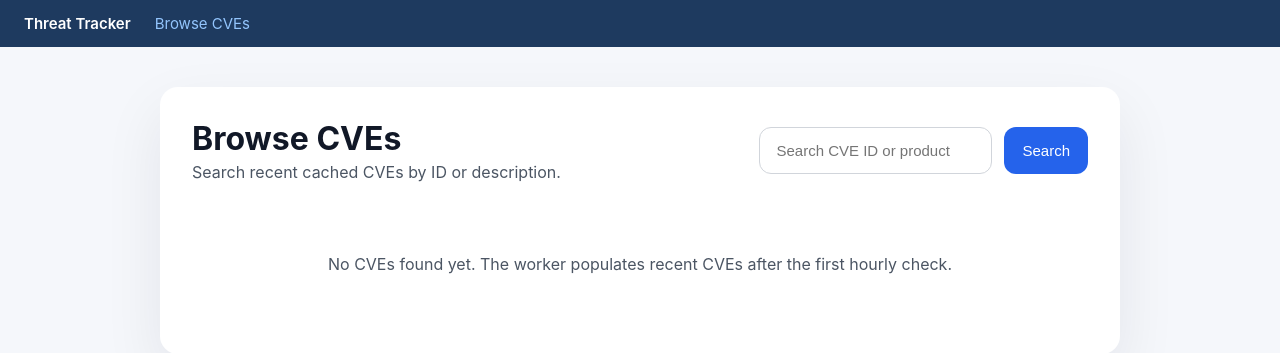
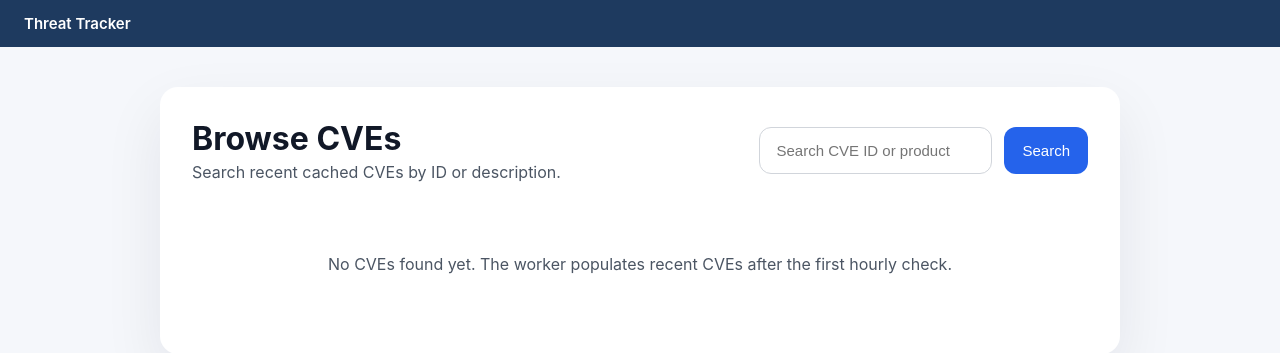
Before and after one commit to valengiaccaglia/Cvebien, a Python web app: template app/templates/cves.html in a window 1280 px wide. Shown: the top 353 px of the page. Run offline with Jinja, Linux system fonts and the light colour scheme; the template is opened without the code that fills it, so the values that code supplies are empty.

Commit message:
remove browse cve from unsuscribe

```diff
--- a/app/templates/cves.html
+++ b/app/templates/cves.html
@@ -32,7 +32,6 @@
 <body>
     <nav>
         <a href="/">Threat Tracker</a>
-        <a href="/cves" class="secondary">Browse CVEs</a>
     </nav>
     <div class="container">
         <div class="headline">
--- a/app/templates/subscribe_success.html
+++ b/app/templates/subscribe_success.html
@@ -23,7 +23,6 @@
 <body>
     <nav>
         <a href="/">Threat Tracker</a>
-        <a href="/cves" class="secondary">Browse CVEs</a>
     </nav>
     <div class="container">
         <h1>Subscription received</h1>
--- a/app/templates/unsubscribe_success.html
+++ b/app/templates/unsubscribe_success.html
@@ -19,7 +19,6 @@
 <body>
     <nav>
         <a href="/">Threat Tracker</a>
-        <a href="/cves" class="secondary">Browse CVEs</a>
     </nav>
     <div class="container">
         <h1>Unsubscribed successfully</h1>
```
